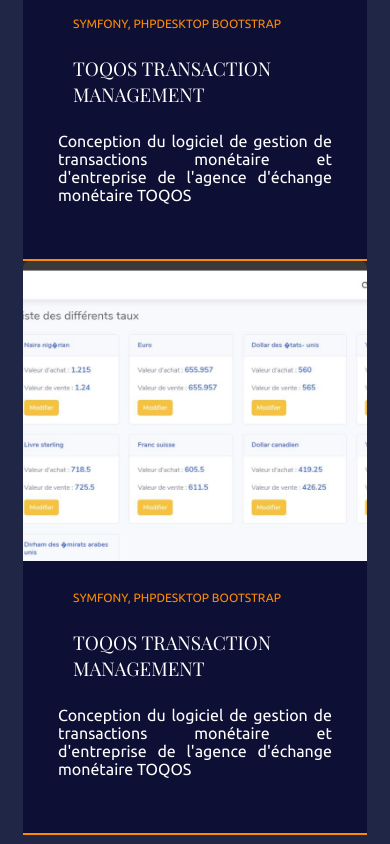
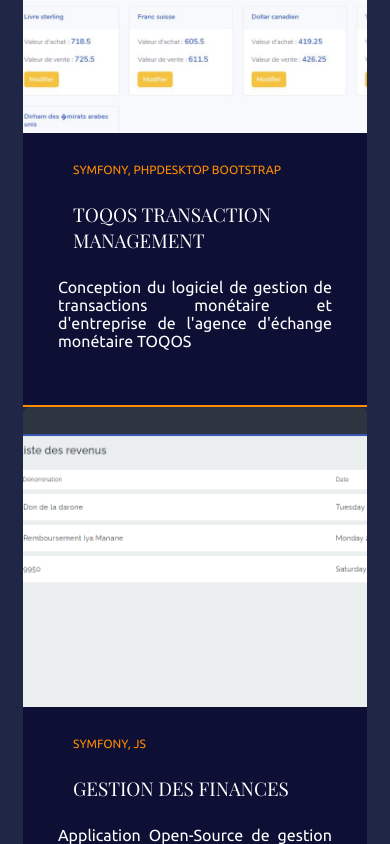
Before and after one commit to Massoud114/massoud114, a website built with Parcel: page index.html in a window 390 px wide. Shown: the part 4963-5807 px from the top of the page. Built offline with nearby package versions, Linux system fonts and the light colour scheme; files whose address does not match are found by name.

Commit message:
Add ProjetFinance to my projects list

```diff
--- a/index.html
+++ b/index.html
@@ -107,6 +107,7 @@
 						<div class="tags">Symfony, Bootstrap</div>
 						<div class="project-title">SUTISUA</div>
 						<p class="text">Développement et intégration responsive du site du Cabinet SUSISUA.</p>
+						<p class="text"><a href="https://steel.alwaysdata.net/">SUTISUA</a></p>
 					</div>
 				</div>
 				<div class="card" data-aos="fade-left" data-aos-delay="450" data-aos-duration="500">
@@ -117,6 +118,7 @@
 						<div class="tags">PHP, HTML/CSS</div>
 						<div class="project-title">AKOWE</div>
 						<p class="text">Développement Backend, BackOffice et maintenance du site AKOWE des étudiants d'ESGIS</p>
+						<p class="text"><a href="https://www.akowe.net/">AKOWE</a></p>
 					</div>
 				</div>
 				<div class="card" data-aos="fade-left" data-aos-delay="600" data-aos-duration="500">
@@ -132,11 +134,13 @@
 				<div class="card" data-aos="fade-left" data-aos-delay="600" data-aos-duration="500">
 					<div class="box">
 						<div class="project-picture">
-							<img src="./img/toqos.jpg" alt="image capture logiciel toqos">
+							<img src="./img/projetfinance.png" alt="image capture logiciel projetFinance">
 						</div>
-						<div class="tags">Symfony, PHPDesktop Bootstrap</div>
-						<div class="project-title" style="font-size: 19px;">ToQos transaction Management</div>
-						<p class="text">Conception du logiciel de gestion de transactions monétaire et d'entreprise de l'agence d'échange monétaire TOQOS</p>
+						<div class="tags">Symfony, JS</div>
+						<div class="project-title" style="font-size: 19px;">Gestion des finances</div>
+						<p class="text">Application Open-Source de gestion de finances personnel et professionel
+							toujours en cours de développement. Recherche de contributeurs</p>
+						<p class="text"><a href="https://github.com/Massoud114/ProjetFinance">Lien GitHub</a></p>
 					</div>
 				</div>
 			</div>
--- a/src/index.js
+++ b/src/index.js
@@ -26,7 +26,7 @@
     })
     //typing animation script
     new Typed('.typing', {
-        strings: ["Développeur Mobile", "Développeur Web PHP", "Développeur Full-Stack", "Freelancer", "Gamer", "SPIDER"],
+        strings: ["Développeur Mobile", "Développeur Web PHP", "Développeur Full-Stack", "Freelance", "Gamer", "SPIDER"],
         typeSpeed: 100,
         backSpeed: 60,
         loop: true,
```
Also changed, not shown: img/projetfinance.png (added).
